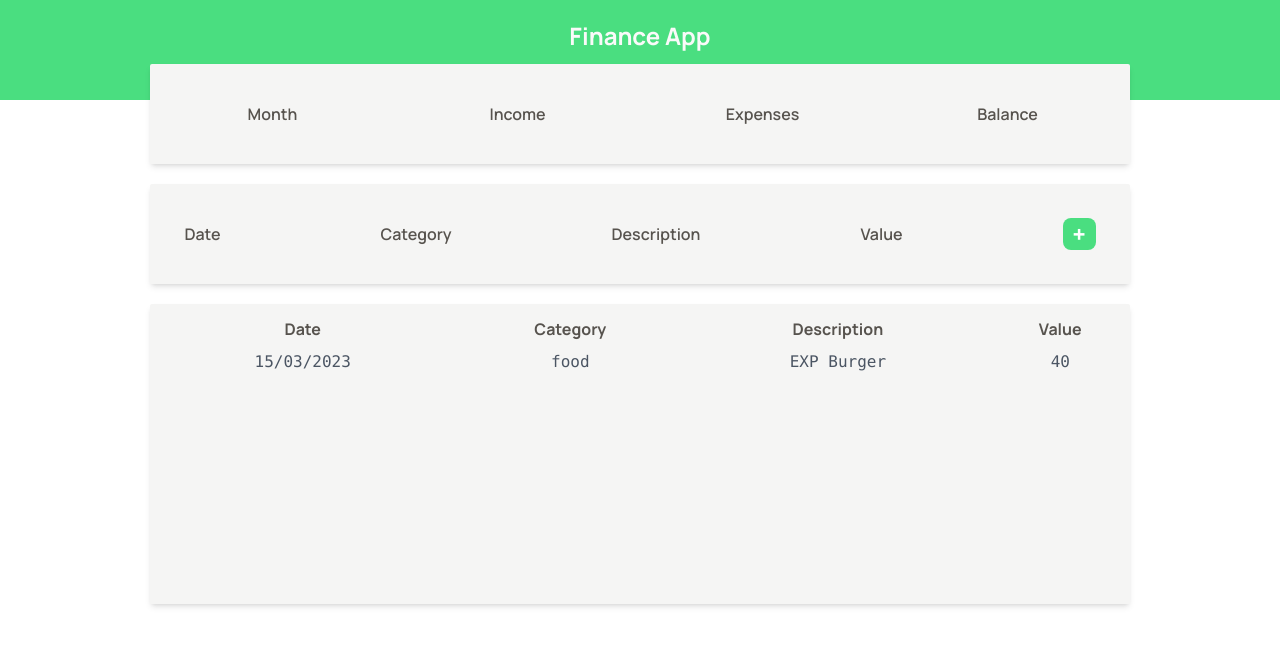
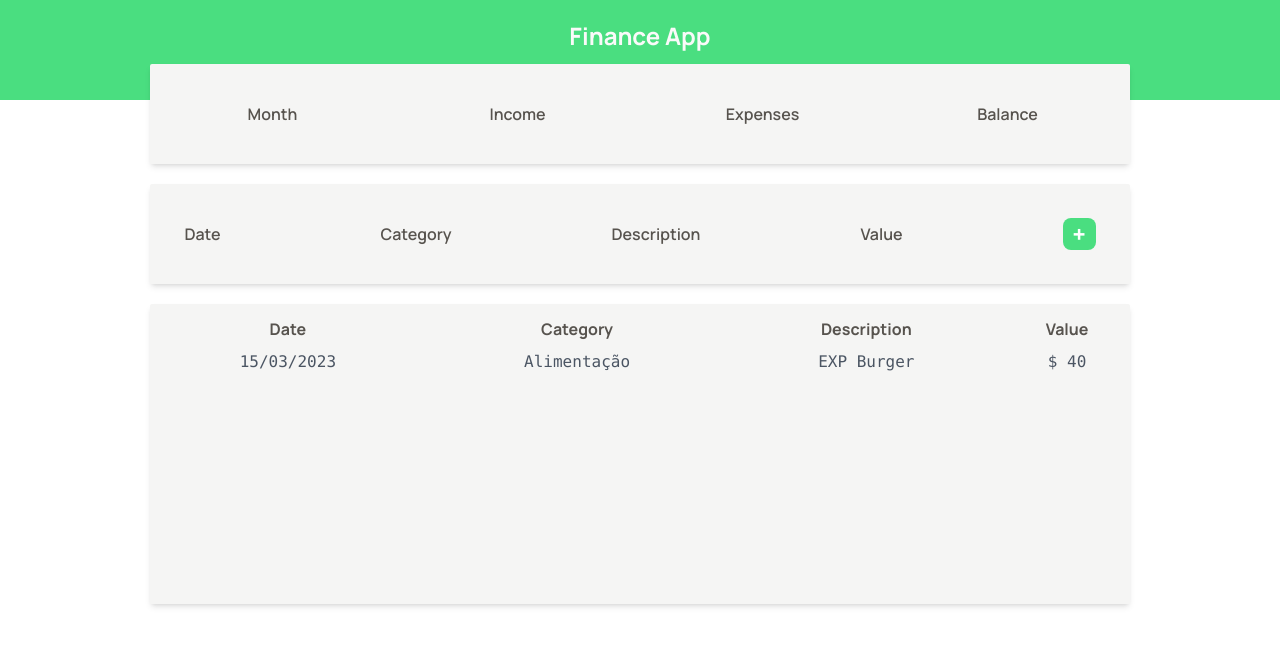
Before and after one commit to edgarrps/finance-app, a React (Vite) app: page / in a window 1280 px wide. Shown: the top 646 px of the page. Built offline with nearby package versions, Linux system fonts and the light colour scheme.

Commit message:
Fixed tags

```diff
--- a/src/components/TableItem.tsx
+++ b/src/components/TableItem.tsx
@@ -1,18 +1,18 @@
 import { Item } from "../types/Item"
 import { formatDate } from "../helpers/dateFilter"
-
+import { categories } from "../data/categories"
 type Props = {
     item: Item
 }
 
-export default function TableItem({item}: Props) {
+export default function TableItem({ item }: Props) {
 
     return (
         <tr className='h-10'>
             <td>{formatDate(item.date)}</td>
-            <td>{item.category}</td>
+            <td>{categories[item.category].title}</td>
             <td>{item.description}</td>
-            <td>{item.value}</td>
+            <td>$ {item.value}</td>
         </tr>
     )
 }
--- a/src/data/categories.tsx
+++ b/src/data/categories.tsx
@@ -1,5 +1,7 @@
 import { Category } from '../types/Category'
 
 export const categories: Category = {
-    tag: {title: '', color: '', expense: true}
+    food: { title: 'Alimentação', color: 'blue', expense: true },
+    rent: { title: 'Aluguel', color: 'brown', expense: true },
+    salary: { title: 'Salário', color: 'green', expense: false }
 }
```
